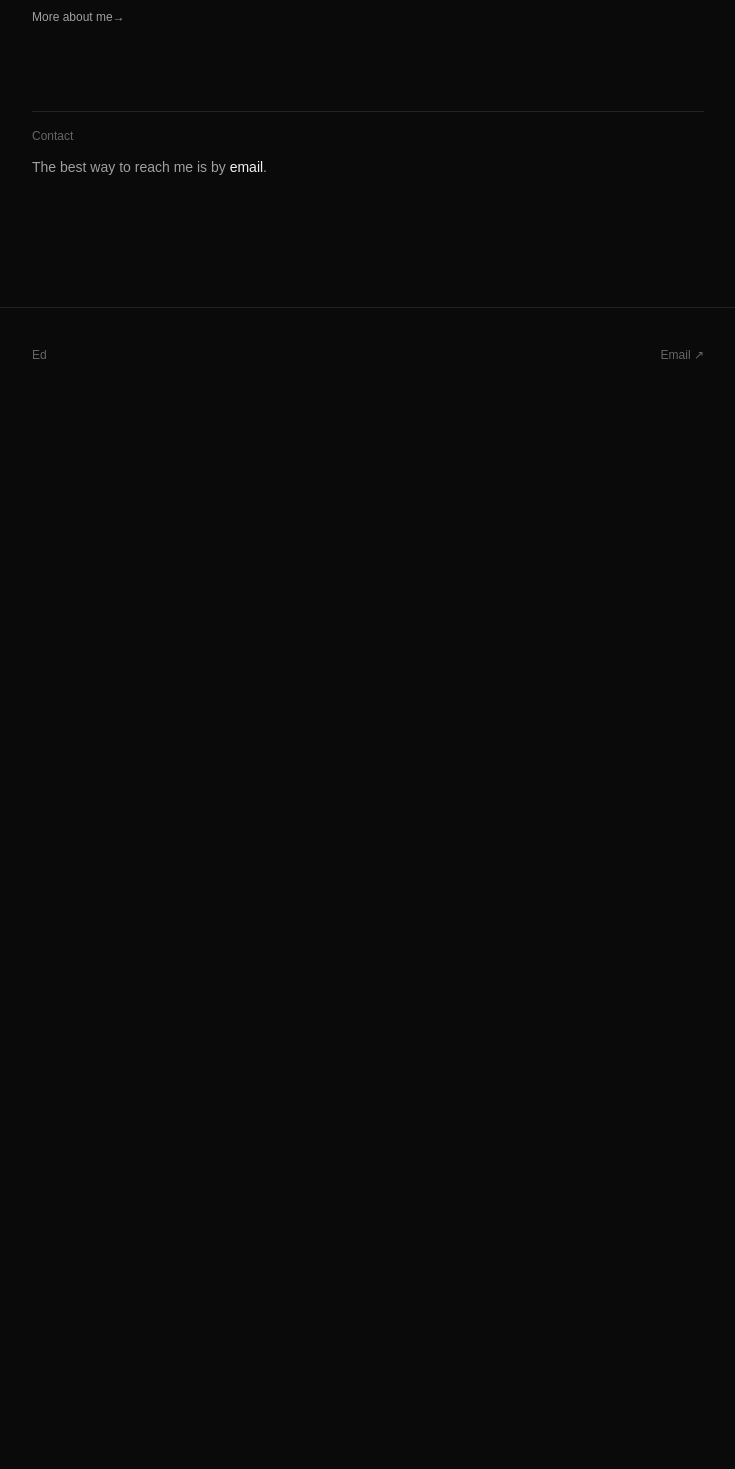
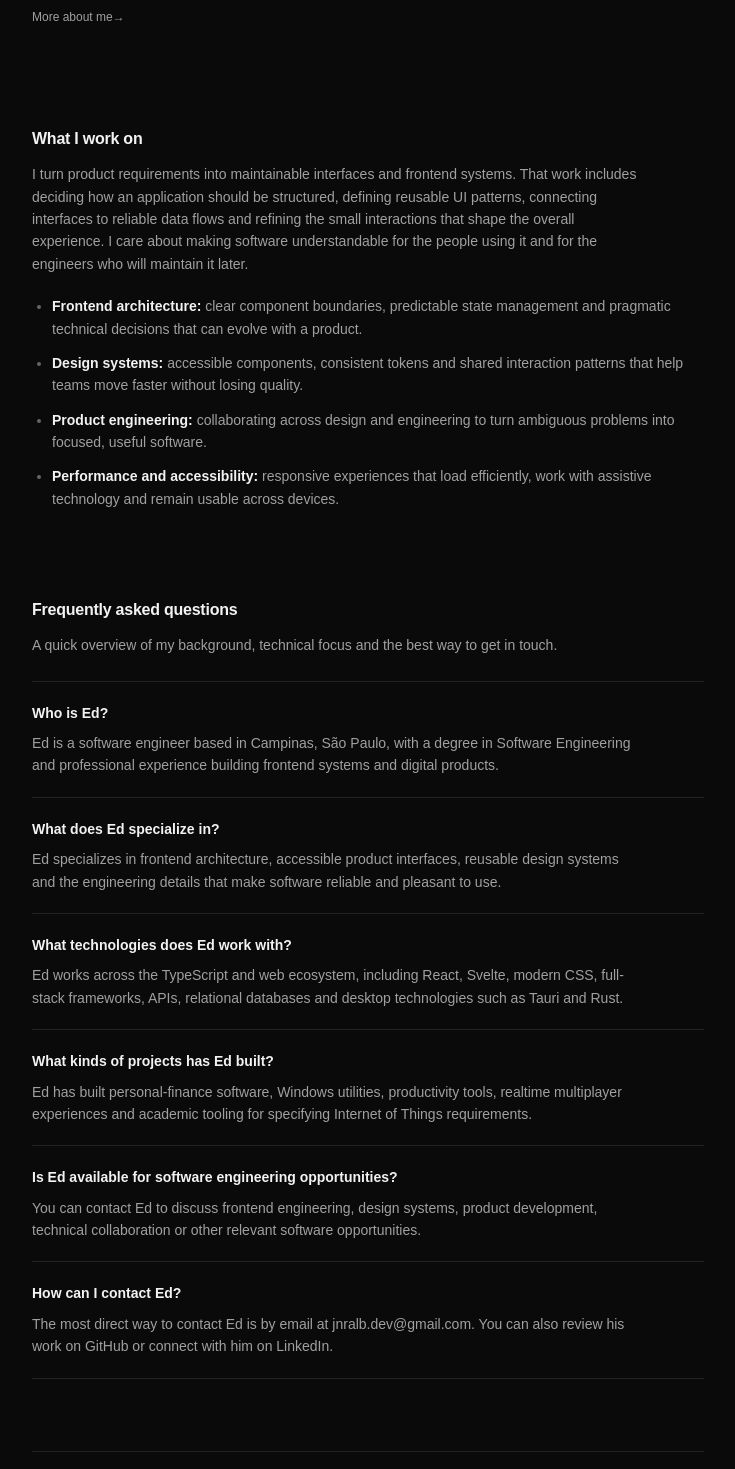
Before and after one commit to eddjnr/ed, a SvelteKit app: page / in a window 1280 px wide. Shown: the part 1240-2709 px from the top of the page, without its empty margins (272-1007 px from the left). Before the commit the page ends 1644 px from the top, so only its background shows below. Built offline with nearby package versions, Linux system fonts and the light colour scheme.

Commit message:
feat(aeo): add structured metadata and answer content

```diff
--- /dev/null
+++ b/src/lib/components/seo-head.svelte
@@ -0,0 +1,138 @@
+<script lang="ts">
+  import { site, type FaqItem } from "$lib/seo";
+
+  let {
+    title,
+    description,
+    path,
+    type = "WebPage",
+    publishedTime,
+    faqs = [],
+  }: {
+    title: string;
+    description: string;
+    path: string;
+    type?: "WebPage" | "Article";
+    publishedTime?: string;
+    faqs?: FaqItem[];
+  } = $props();
+
+  const absoluteUrl = (value: string) => new URL(value, site.url).toString();
+
+  let canonical = $derived(absoluteUrl(path));
+  let pageId = $derived(`${canonical}#webpage`);
+  let schemas = $derived.by(() => {
+    const graph: Record<string, unknown>[] = [
+      {
+        "@type": "Organization",
+        "@id": `${site.url}/#organization`,
+        name: site.name,
+        url: `${site.url}/`,
+        logo: {
+          "@type": "ImageObject",
+          url: absoluteUrl(site.logo),
+        },
+        founder: { "@id": `${site.url}/#person` },
+        sameAs: [
+          "https://github.com/eddjnr/",
+          "https://www.linkedin.com/in/junior-albuquerque/",
+        ],
+      },
+      {
+        "@type": "Person",
+        "@id": `${site.url}/#person`,
+        name: site.shortName,
+        jobTitle: "Software Engineer",
+        url: `${site.url}/`,
+        image: absoluteUrl(site.socialImage),
+        email: `mailto:${site.email}`,
+        worksFor: {
+          "@type": "Organization",
+          name: "Conexa Saúde",
+        },
+        sameAs: [
+          "https://github.com/eddjnr/",
+          "https://www.linkedin.com/in/junior-albuquerque/",
+        ],
+      },
+      {
+        "@type": "WebSite",
+        "@id": `${site.url}/#website`,
+        url: `${site.url}/`,
+        name: site.name,
+        description: site.description,
+        publisher: { "@id": `${site.url}/#organization` },
+        inLanguage: "en",
+      },
+      {
+        "@type": type,
+        "@id": pageId,
+        url: canonical,
+        name: title,
+        headline: title,
+        description,
+        isPartOf: { "@id": `${site.url}/#website` },
+        about: { "@id": `${site.url}/#person` },
+        mainEntityOfPage: { "@id": pageId },
+        inLanguage: "en",
+        ...(type === "Article"
+          ? {
+              datePublished: publishedTime,
+              author: { "@id": `${site.url}/#person` },
+              publisher: { "@id": `${site.url}/#organization` },
+              image: absoluteUrl(site.socialImage),
+            }
+          : {}),
+      },
+    ];
+
+    if (faqs.length > 0) {
+      graph.push({
+        "@type": "FAQPage",
+        "@id": `${canonical}#faq`,
+        url: canonical,
+        mainEntity: faqs.map((faq) => ({
+          "@type": "Question",
+          name: faq.question,
+          acceptedAnswer: {
+            "@type": "Answer",
+            text: faq.answer,
+          },
+        })),
+      });
+    }
+
+    return { "@context": "https://schema.org", "@graph": graph };
+  });
+
+  let jsonLd = $derived(JSON.stringify(schemas).replace(/</g, "\\u003c"));
+  let schemaTag = $derived(
+    `<script type="application/ld+json">${jsonLd}</scr` + "ipt>",
+  );
+</script>
+
+<svelte:head>
+  <title>{title}</title>
+  <meta name="description" content={description} />
+  <link rel="canonical" href={canonical} />
+
+  <meta property="og:type" content={type === "Article" ? "article" : "website"} />
+  <meta property="og:site_name" content={site.name} />
+  <meta property="og:title" content={title} />
+  <meta property="og:description" content={description} />
+  <meta property="og:url" content={canonical} />
+  <meta property="og:image" content={absoluteUrl(site.socialImage)} />
+  <meta property="og:image:alt" content="Portrait of Ed, a software engineer" />
+  <meta property="og:locale" content="en_US" />
+
+  <meta name="twitter:card" content="summary" />
+  <meta name="twitter:title" content={title} />
+  <meta name="twitter:description" content={description} />
+  <meta name="twitter:image" content={absoluteUrl(site.socialImage)} />
+
+  {#if type === "Article" && publishedTime}
+    <meta property="article:published_time" content={publishedTime} />
+  {/if}
+
+  {@html schemaTag}
+</svelte:head>
--- /dev/null
+++ b/src/lib/data/faq.ts
@@ -0,0 +1,34 @@
+import type { FaqItem } from "$lib/seo";
+
+export const homeFaqs: FaqItem[] = [
+  {
+    question: "Who is Ed?",
+    answer:
+      "Ed is a software engineer based in Campinas, São Paulo, with a degree in Software Engineering and professional experience building frontend systems and digital products.",
+  },
+  {
+    question: "What does Ed specialize in?",
+    answer:
+      "Ed specializes in frontend architecture, accessible product interfaces, reusable design systems and the engineering details that make software reliable and pleasant to use.",
+  },
+  {
+    question: "What technologies does Ed work with?",
+    answer:
+      "Ed works across the TypeScript and web ecosystem, including React, Svelte, modern CSS, full-stack frameworks, APIs, relational databases and desktop technologies such as Tauri and Rust.",
+  },
+  {
+    question: "What kinds of projects has Ed built?",
+    answer:
+      "Ed has built personal-finance software, Windows utilities, productivity tools, realtime multiplayer experiences and academic tooling for specifying Internet of Things requirements.",
+  },
+  {
+    question: "Is Ed available for software engineering opportunities?",
+    answer:
+      "You can contact Ed to discuss frontend engineering, design systems, product development, technical collaboration or other relevant software opportunities.",
+  },
+  {
+    question: "How can I contact Ed?",
+    answer:
+      "The most direct way to contact Ed is by email at jnralb.dev@gmail.com. You can also review his work on GitHub or connect with him on LinkedIn.",
+  },
+];
--- /dev/null
+++ b/src/lib/seo.ts
@@ -0,0 +1,15 @@
+export const site = {
+  name: "Ed — Software Engineer",
+  shortName: "Ed",
+  url: "https://edd-jnr.vercel.app",
+  description:
+    "Portfolio of Ed, a software engineer specializing in frontend architecture, design systems and thoughtful digital products.",
+  email: "jnralb.dev@gmail.com",
+  logo: "/logo.png",
+  socialImage: "/me.jpeg",
+} as const;
+
+export type FaqItem = {
+  question: string;
+  answer: string;
+};
--- a/src/routes/+layout.svelte
+++ b/src/routes/+layout.svelte
@@ -19,11 +19,6 @@
 </script>
 
 <svelte:head>
-	<title>Ed — Software Engineer</title>
-	<meta
-		name="description"
-		content="Ed is a software engineer working with frontend architecture, design systems and digital products."
-	/>
 	<meta name="theme-color" content="#0a0a0a" />
 </svelte:head>
 
--- a/src/routes/+page.svelte
+++ b/src/routes/+page.svelte
@@ -1,17 +1,18 @@
 <script lang="ts">
 	import { resolve } from '$app/paths';
+	import SeoHead from '$lib/components/seo-head.svelte';
 	import ProjectCard from '$lib/components/project-card.svelte';
+	import { homeFaqs } from '$lib/data/faq';
 	import { experience } from '$lib/data/history';
 	import { featuredProjects } from '$lib/data/projects';
 </script>
 
-<svelte:head>
-	<title>Ed</title>
-	<meta
-		name="description"
-		content="Portfolio of Ed, a software engineer working with frontend architecture, design systems and digital products."
-	/>
-</svelte:head>
+<SeoHead
+	title="Ed — Frontend Software Engineer"
+	description="Portfolio of Ed, a software engineer specializing in frontend architecture, design systems and thoughtful digital products."
+	path="/"
+	faqs={homeFaqs}
+/>
 
 <div class="page pt-[clamp(2rem,12vw,3rem)]">
 	<section class="reveal" aria-labelledby="intro-title">
@@ -173,6 +174,54 @@
 		>
 	</section>
 
+	<section class="reveal mt-[5.5rem]" style="--delay: 170ms" aria-labelledby="work-title">
+		<h2 class="text-base font-semibold tracking-[-0.015em] text-[var(--ink)]" id="work-title">
+			What I work on
+		</h2>
+		<p class="mt-3 max-w-[38rem] text-[var(--muted)]">
+			I turn product requirements into maintainable interfaces and frontend systems. That work
+			includes deciding how an application should be structured, defining reusable UI patterns,
+			connecting interfaces to reliable data flows and refining the small interactions that shape the
+			overall experience. I care about making software understandable for the people using it and for
+			the engineers who will maintain it later.
+		</p>
+		<ul class="mt-5 grid list-disc gap-3 pl-5 text-[var(--muted)] marker:text-[var(--quiet)]">
+			<li>
+				<strong class="text-[var(--ink)]">Frontend architecture:</strong> clear component boundaries,
+				predictable state management and pragmatic technical decisions that can evolve with a product.
+			</li>
+			<li>
+				<strong class="text-[var(--ink)]">Design systems:</strong> accessible components, consistent
+				tokens and shared interaction patterns that help teams move faster without losing quality.
+			</li>
+			<li>
+				<strong class="text-[var(--ink)]">Product engineering:</strong> collaborating across design and
+				engineering to turn ambiguous problems into focused, useful software.
+			</li>
+			<li>
+				<strong class="text-[var(--ink)]">Performance and accessibility:</strong> responsive experiences
+				that load efficiently, work with assistive technology and remain usable across devices.
+			</li>
+		</ul>
+	</section>
+
+	<section class="reveal mt-[5.5rem]" style="--delay: 190ms" aria-labelledby="faq-title">
+		<h2 class="text-base font-semibold tracking-[-0.015em] text-[var(--ink)]" id="faq-title">
+			Frequently asked questions
+		</h2>
+		<p class="mt-3 max-w-[38rem] text-[var(--muted)]">
+			A quick overview of my background, technical focus and the best way to get in touch.
+		</p>
+		<dl class="mt-6 border-t border-[var(--line)]">
+			{#each homeFaqs as faq}
+				<div class="border-b border-[var(--line)] py-5">
+					<dt class="font-semibold text-[var(--ink)]">{faq.question}</dt>
+					<dd class="mt-2 max-w-[38rem] text-[var(--muted)]">{faq.answer}</dd>
+				</div>
+			{/each}
+		</dl>
+	</section>
+
 	<section
 		class="reveal mt-18 border-t border-[var(--line)] pt-4"
 		style="--delay: 200ms"
--- a/src/routes/about/+page.svelte
+++ b/src/routes/about/+page.svelte
@@ -1,11 +1,13 @@
 <script lang="ts">
+	import SeoHead from '$lib/components/seo-head.svelte';
 	import { education, experience } from '$lib/data/history';
 </script>
 
-<svelte:head>
-	<title>About — Ed</title>
-	<meta name="description" content="About Ed, his professional experience and education." />
-</svelte:head>
+<SeoHead
+	title="About Ed — Software Engineer"
+	description="Learn about Ed's software engineering experience, frontend specialization, education and professional credentials."
+	path="/about"
+/>
 
 <div class="page">
 	<header class="reveal">
--- a/src/routes/contact/+page.svelte
+++ b/src/routes/contact/+page.svelte
@@ -1,4 +1,12 @@
-<svelte:head><title>Contact — Ed</title><meta name="description" content="Contact Ed." /></svelte:head>
+<script lang="ts">
+	import SeoHead from '$lib/components/seo-head.svelte';
+</script>
+
+<SeoHead
+	title="Contact Ed — Software Engineer"
+	description="Contact Ed by email or connect through GitHub and LinkedIn to discuss software engineering, frontend systems and product work."
+	path="/contact"
+/>
 
 <div class="page">
 	<header class="reveal"><h1>Contact</h1><p>The best way to reach me is by email.</p></header>
--- a/src/routes/posts/[slug]/+page.ts
+++ b/src/routes/posts/[slug]/+page.ts
@@ -24,5 +24,5 @@ export const load: PageLoad = async ({ params }) => {
   if (!metadata.published) throw error(404, `Post "${params.slug}" not found`);
 
   const post = await loadPost();
-  return { content: post.default, metadata };
+  return { content: post.default, metadata, slug: params.slug };
 };
```
Also changed, not shown: src/routes/posts/+page.svelte (+6 -4 lines), src/routes/posts/[slug]/+page.svelte (+8 -6 lines), src/routes/projects/+page.svelte (+6 -4 lines).
